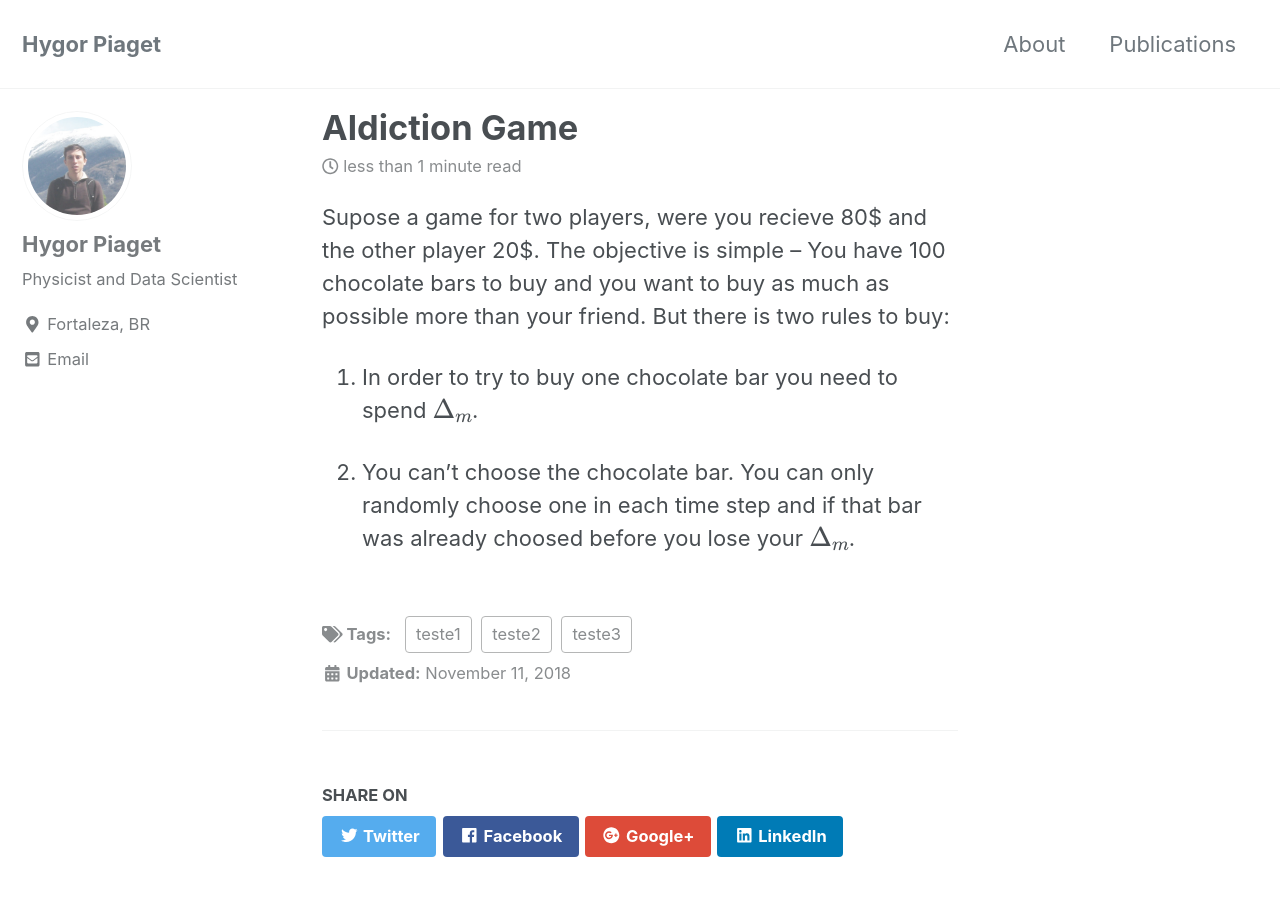
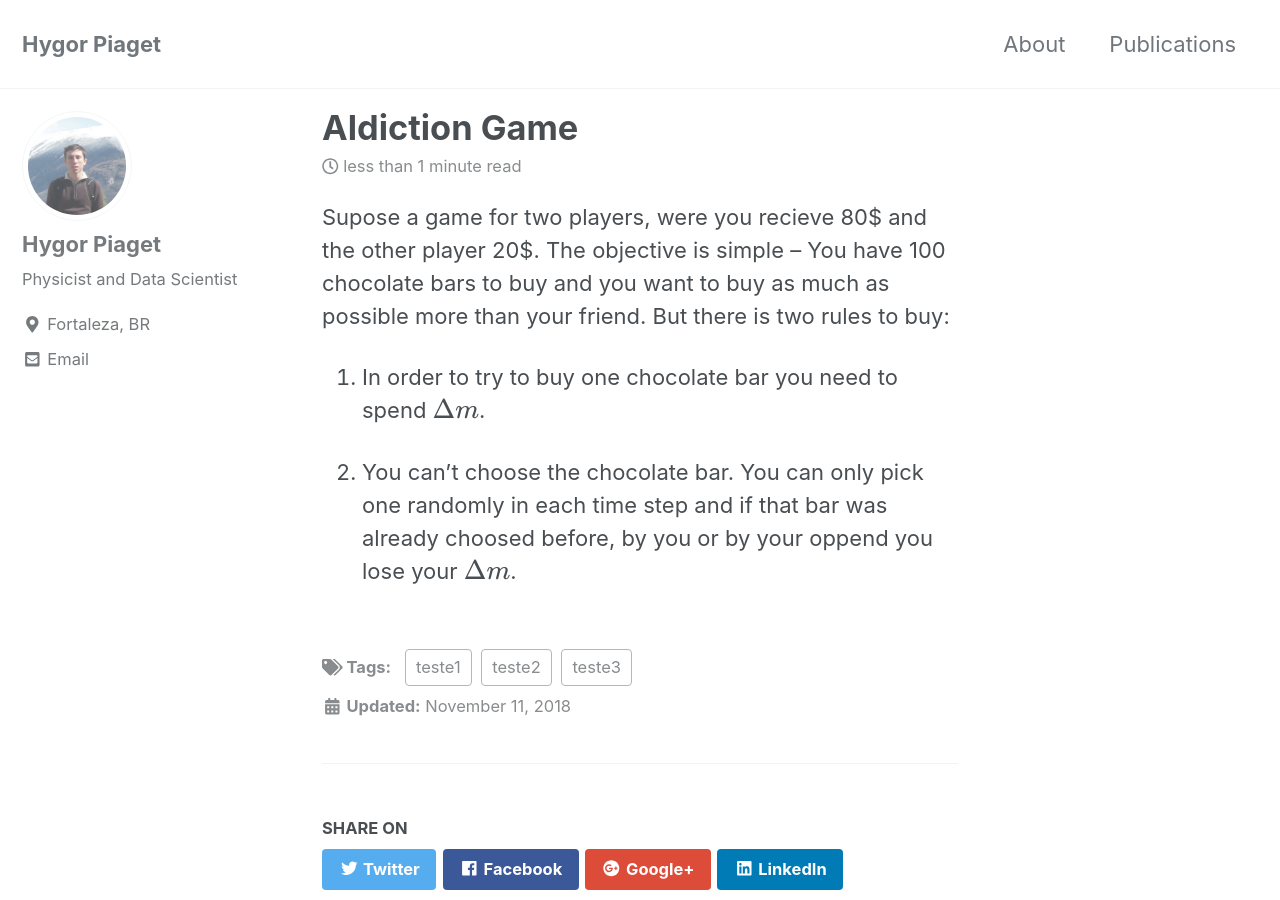
Before and after one commit to HygorPiaget/HygorPiaget.github.io, a Jekyll site: the page built from _posts/2018-11-11-teste.md, in a window 1280 px wide and 900 px high. Built offline with Jekyll 4.4.1, drawn with Linux system fonts in a browser that asks for light colours; cached includes are drawn as plain includes; nearby versions of some CDN libraries; formulas are drawn with MathJax 3.

Commit message:
new github

```diff
--- a/_posts/2018-11-11-teste.md
+++ b/_posts/2018-11-11-teste.md
@@ -12,10 +12,12 @@ Supose a game for two players, were you recieve 80$ and the other player 20$.
 The objective is simple -- You have 100 chocolate bars to buy and you want to buy as much
 as possible more than your friend. But there is two rules to buy:
 
-1. In order to try to buy one chocolate bar you need to spend $$\Delta_m$$.
+1. In order to try to buy one chocolate bar you need to spend $$\Delta m$$.
 
-2. You can't choose the chocolate bar. You can only randomly choose one in each time step and
-if that bar was already choosed before you lose your $$\Delta_m$$.
+2. You can't choose the chocolate bar. You can only pick one randomly in each time step and
+if that bar was already choosed before, by you or by your oppend you lose your $$\Delta m$$.
+
+
 
 
 
```
